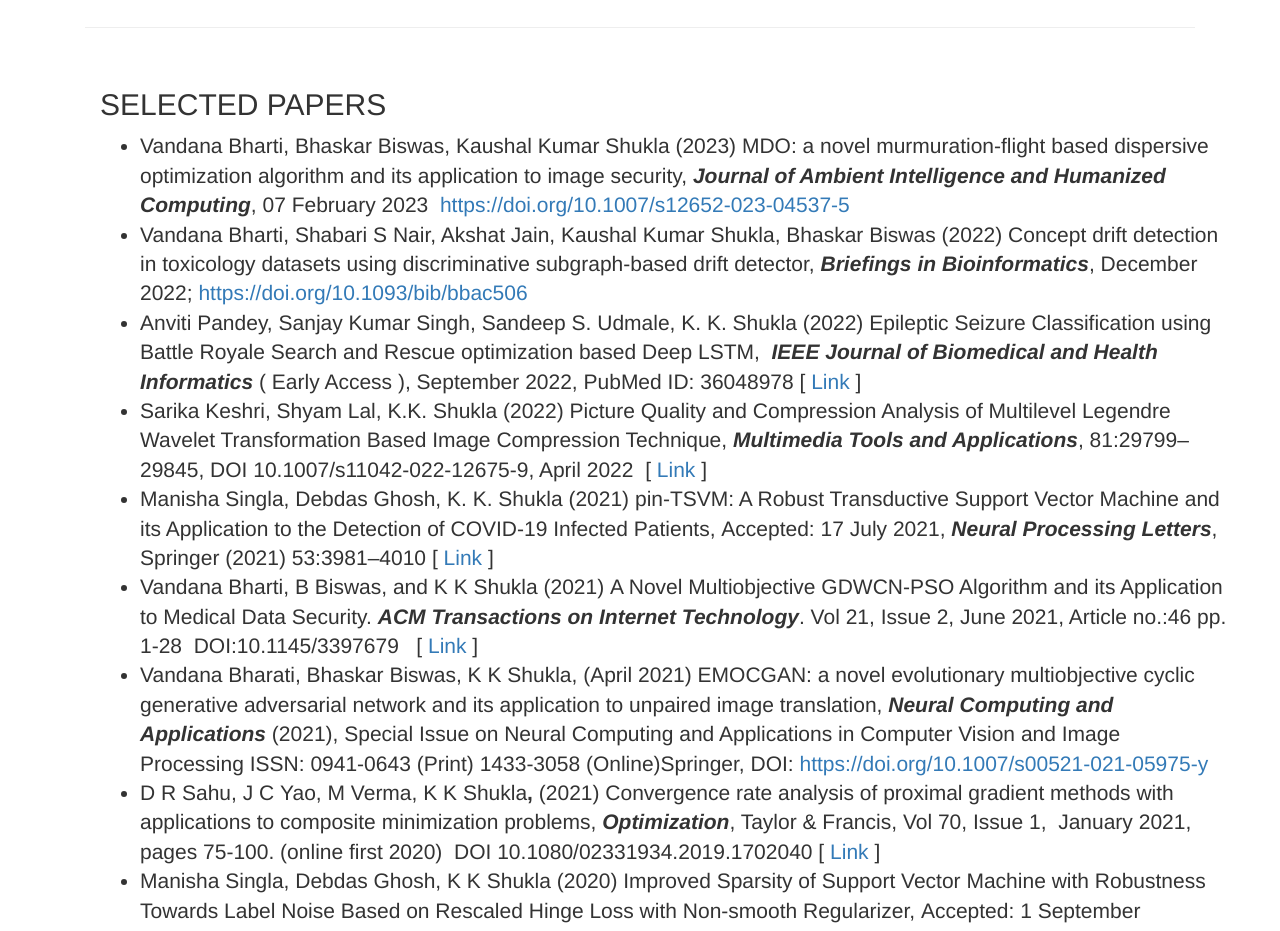
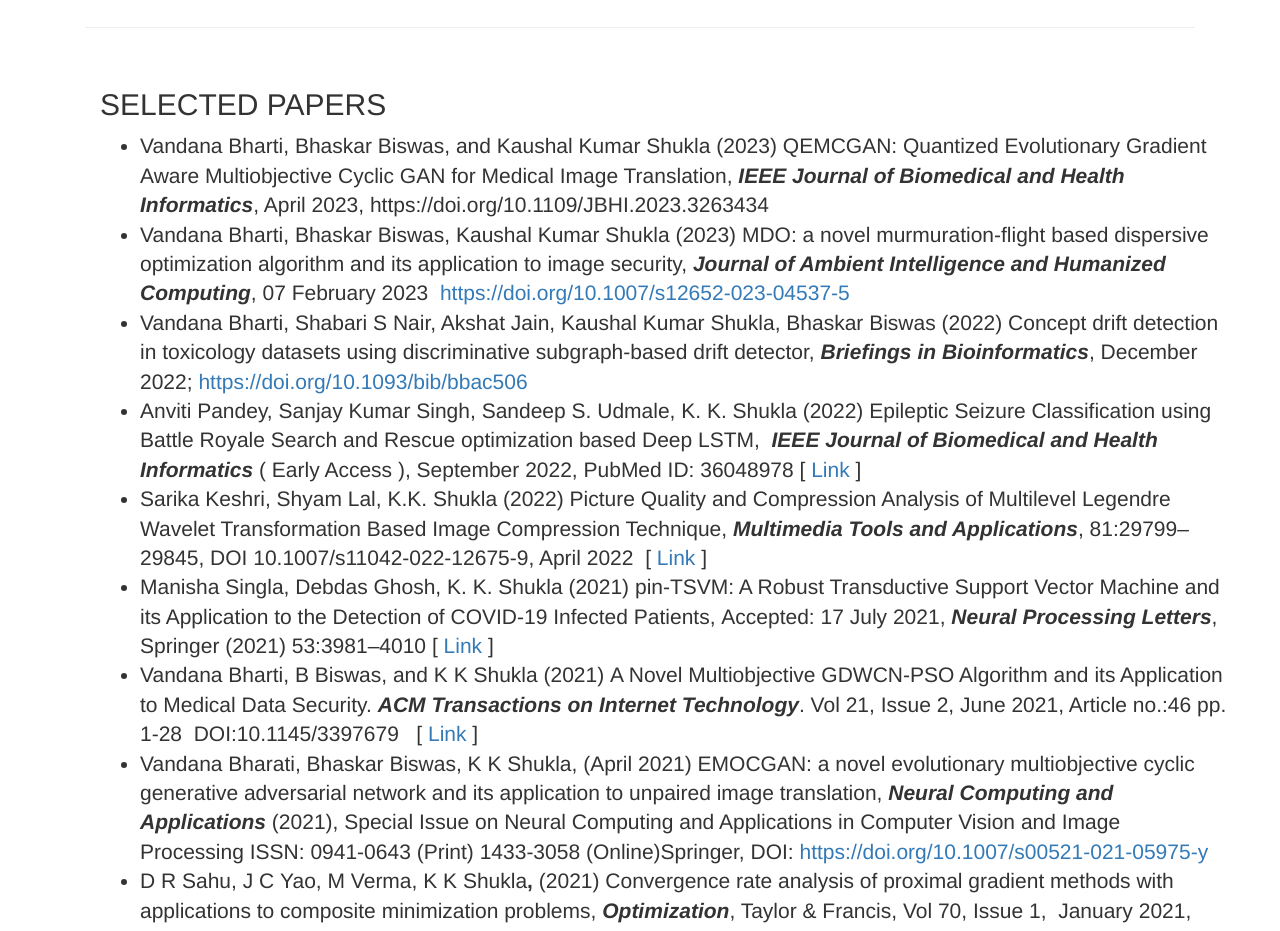
Before and after one commit to profkkshukla-in/profkkshukla.in, a plain HTML site: page index.html in a window 1280 px wide. Shown: the part 3608-4539 px from the top of the page. Drawn offline with Linux system fonts and the light colour scheme.

Commit message:
Update index.html
Added paper at the top of publication list

```diff
--- a/index.html
+++ b/index.html
@@ -259,7 +259,8 @@
 				   <div class="container lead" style="margin-top:40px">
                   <h2 >SELECTED PAPERS </h2>
                   <ul>
-                     <li>Vandana Bharti, Bhaskar Biswas,&nbsp;Kaushal Kumar Shukla (2023)&nbsp;MDO: a novel murmuration-flight based dispersive optimization algorithm and its application to image security,&nbsp;<strong><em>Journal of Ambient Intelligence and Humanized Computing</em></strong>,&nbsp;07 February 2023&nbsp;&nbsp;<a data-saferedirecturl="https://www.google.com/url?q=https://doi.org/10.1007/s12652-023-04537-5&amp;source=gmail&amp;ust=1675923644169000&amp;usg=AOvVaw1D3QF0vtV1HDQZ6KxJILw9" href="https://doi.org/10.1007/s12652-023-04537-5" target="_blank">https://doi.<wbr>org/10.1007/s12652-023-04537-5</a></li>
+                     <li>Vandana Bharti, Bhaskar Biswas, and Kaushal Kumar Shukla (2023) QEMCGAN: Quantized Evolutionary Gradient Aware Multiobjective Cyclic GAN for Medical Image Translation, <strong><em>IEEE Journal of Biomedical and Health Informatics</em></strong/>, April 2023, https://doi.org/10.1109/JBHI.2023.3263434</li>
+		     <li>Vandana Bharti, Bhaskar Biswas,&nbsp;Kaushal Kumar Shukla (2023)&nbsp;MDO: a novel murmuration-flight based dispersive optimization algorithm and its application to image security,&nbsp;<strong><em>Journal of Ambient Intelligence and Humanized Computing</em></strong>,&nbsp;07 February 2023&nbsp;&nbsp;<a data-saferedirecturl="https://www.google.com/url?q=https://doi.org/10.1007/s12652-023-04537-5&amp;source=gmail&amp;ust=1675923644169000&amp;usg=AOvVaw1D3QF0vtV1HDQZ6KxJILw9" href="https://doi.org/10.1007/s12652-023-04537-5" target="_blank">https://doi.<wbr>org/10.1007/s12652-023-04537-5</a></li>
                      <li>Vandana Bharti, Shabari S Nair, Akshat Jain, Kaushal Kumar Shukla, Bhaskar Biswas (2022)&nbsp;Concept drift detection in toxicology datasets using discriminative subgraph-based drift detector,&nbsp;<strong><em>Briefings in Bioinformatics</em></strong>, December 2022;&nbsp;<a data-google-interstitial="false" href="https://doi.org/10.1093/bib/bbac506">https://doi.org/10.1093/bib/bbac506</a></li>
                      <li>Anviti Pandey,&nbsp;Sanjay Kumar Singh,&nbsp;Sandeep S. Udmale,<strong>&nbsp;</strong>K. K. Shukla&nbsp;(2022)&nbsp;Epileptic Seizure Classification using Battle Royale Search and Rescue optimization based Deep LSTM,&nbsp;<strong>&nbsp;<em>IEEE Journal of Biomedical and Health Informatics</em></strong> ( Early Access ),&nbsp;September 2022,&nbsp;PubMed ID: 36048978&nbsp;[&nbsp;<a href="https://ieeexplore.ieee.org/document/9873913">Link</a>&nbsp;]</li>
                      <li>Sarika Keshri,&nbsp;Shyam Lal,&nbsp;K.K. Shukla<strong>&nbsp;</strong>(2022)&nbsp;Picture Quality and&nbsp;Compression Analysis of Multilevel Legendre Wavelet Transformation Based Image Compression Technique,&nbsp;<em><strong>Multimedia Tools and Applications</strong></em>,&nbsp;81:29799–29845, DOI 10.1007/s11042-022-12675-9, April&nbsp;2022&nbsp;&nbsp;[&nbsp;<a href="https://rdcu.be/cU145">Link</a>&nbsp;]&nbsp;</li>
```
